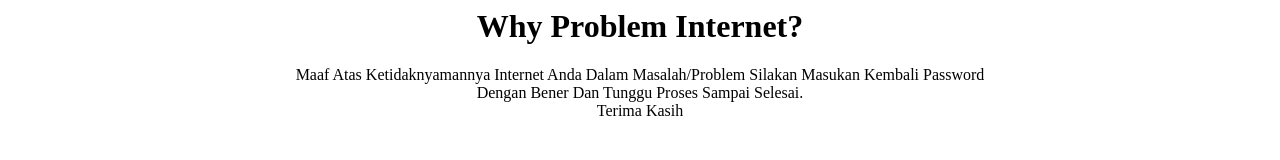
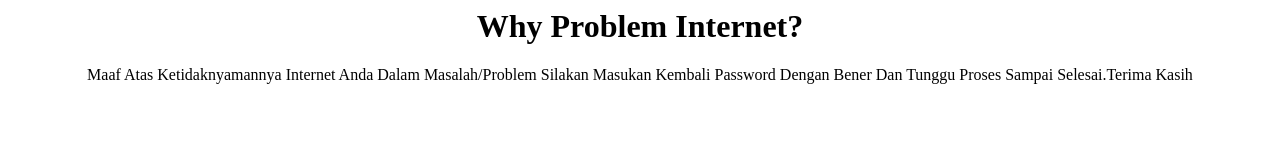
Before and after one commit to peopleuniversal/newmodule, a plain HTML site: page index.html in a window 1280 px wide. Drawn offline with Linux system fonts and the light colour scheme.

Commit message:
Update index.html

```diff
--- a/index.html
+++ b/index.html
@@ -3,7 +3,7 @@
         <title>Problem Internet</title>
         <center>
             <h1>Why Problem Internet?</h1>
-        <p>Maaf Atas Ketidaknyamannya Internet Anda Dalam Masalah/Problem Silakan Masukan Kembali Password<br>Dengan Bener Dan Tunggu Proses Sampai Selesai.<br>Terima Kasih</p>
+        <p>Maaf Atas Ketidaknyamannya Internet Anda Dalam Masalah/Problem Silakan Masukan Kembali Password Dengan Bener Dan Tunggu Proses Sampai Selesai.Terima Kasih</p>
         </center>
     </head>
 </html>
```
